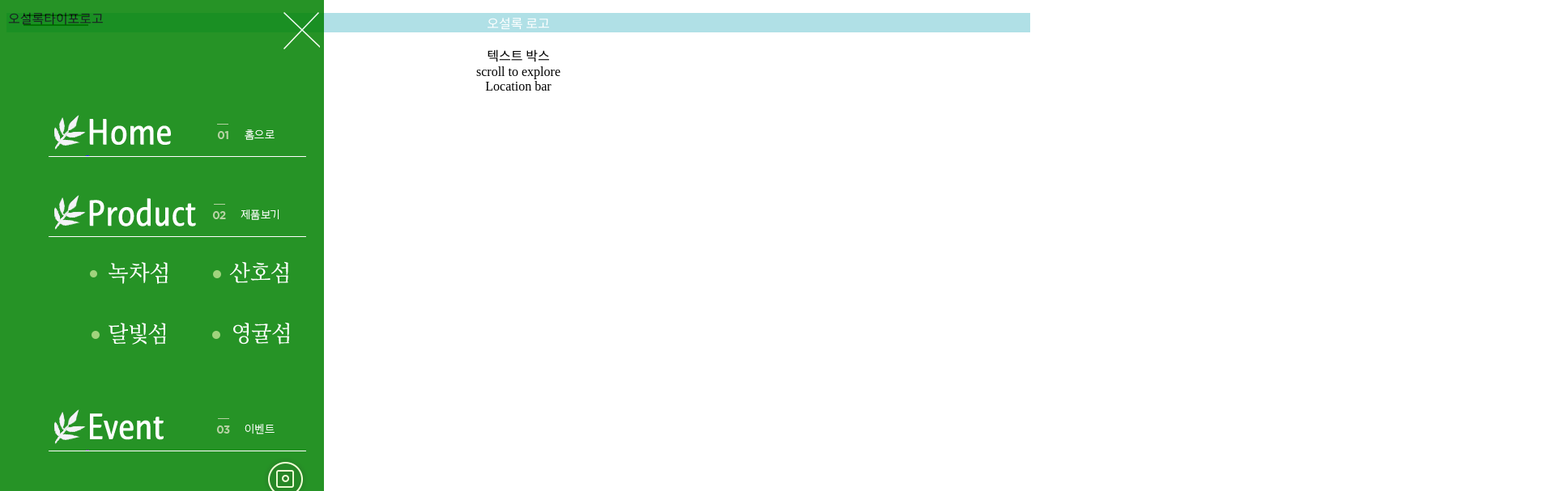
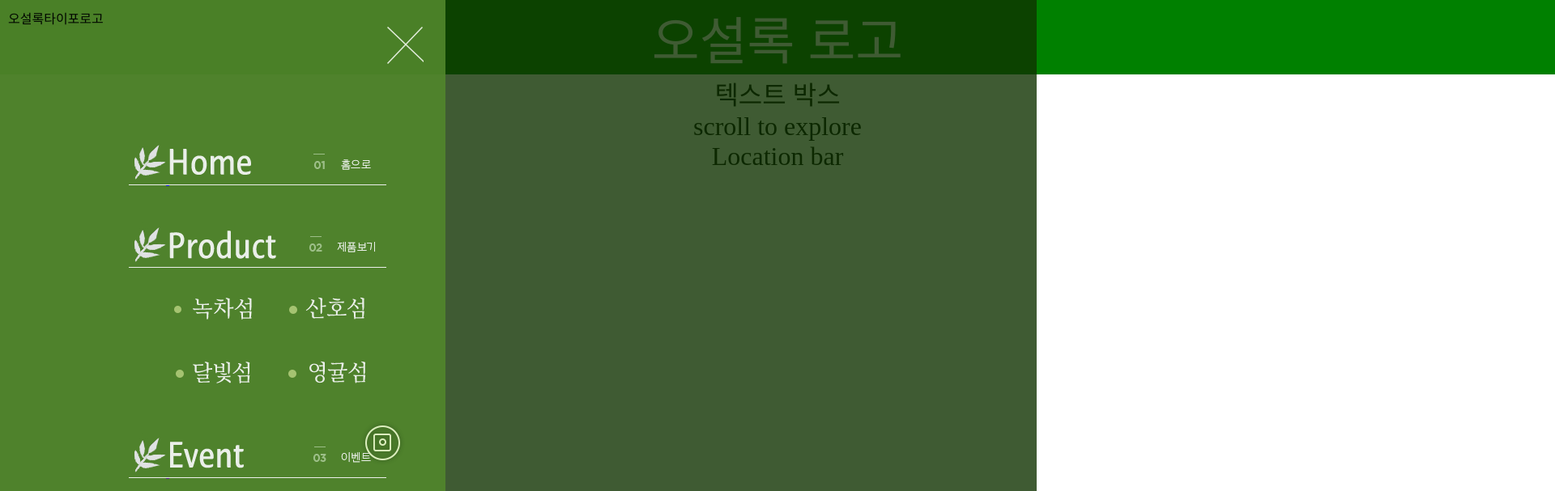
Before and after one commit to eehwan/design, a plain HTML site: page index.html in a window 1280 px wide. Both pictures are taken after a click on the element 70 px from the left and 29 px from the top of the page. Shown: the top 607 px of the page at 81% size, 1920 px wide, since content can reach past the window. Drawn offline with nearby package versions, Linux system fonts and the light colour scheme.

Commit message:
20-05-23 14:03

```diff
--- a/index.html
+++ b/index.html
@@ -18,14 +18,17 @@
   </head>
 
   <body>
-    <div id="menu_bar" onclick="$('nav').show()">
+    <div id='wrapper'>
+      <div id="menu_bar" onclick="$('#pop').show()">
         <img src="img/메뉴바.png" alt="메뉴">
       </div>
       </a>
+      <div id='pop'>
+        <span id='shade'></span>
         <nav id=menu>
           <div id="nav_header">
             <span>오설록타이포로고</span>
-        <span id="X_button" onclick="$('nav').hide()">
+            <span id="X_button" onclick="$('#pop').hide()">
               <img src="img/X_1.png"> <img src="img/X_2.png">
             </span>
           </div>
@@ -42,10 +45,12 @@
               <img src="img/나뭇잎 블릿.png" class="leaf" id="leaf_2">
               <img src="img/Product.png" class="nav_en" alt="Product"><img src="img/02_제품보기.png" class="nav_ko" alt="제품보기">
               <img src="img/메뉴 라인.png" class="메뉴라인">
-          <p> <a href=""><img src="img/햄버거_녹차섬.png" class="섬들" alt="녹차섬" onmouseover="this.src='img/햄버거_녹차섬_호버.png'" onmouseout="this.src='img/햄버거_녹차섬.png'"></a>
-            <a href=""><img src="img/햄버거_산호섬.png" class="섬들" alt="산호섬" onmouseover="this.src='img/햄버거_산호섬_호버.png'" onmouseout="this.src='img/햄버거_산호섬.png'"></a> </p>
-          <p> <a href=""><img src="img/햄버거_달빛섬.png" class="섬들" alt="달빛섬" onmouseover="this.src='img/햄버거_달빛섬_호버.png'" onmouseout="this.src='img/햄버거_달빛섬.png'"></a>
-            <a href=""><img src="img/햄버거_영귤섬.png" class="섬들" alt="영귤섬" onmouseover="this.src='img/햄버거_영귤섬_호버.png'" onmouseout="this.src='img/햄버거_영귤섬.png'"></a> </p>
+              <div class='섬_list'>
+                <div><a href=""><img src="img/햄버거_녹차섬.png" class="섬들" alt="녹차섬" onmouseover="this.src='img/햄버거_녹차섬_호버.png'" onmouseout="this.src='img/햄버거_녹차섬.png'"></a>
+                  <a href=""><img src="img/햄버거_산호섬.png" class="섬들" alt="산호섬" onmouseover="this.src='img/햄버거_산호섬_호버.png'" onmouseout="this.src='img/햄버거_산호섬.png'"></a></div>
+                <div><a href=""><img src="img/햄버거_달빛섬.png" class="섬들" alt="달빛섬" onmouseover="this.src='img/햄버거_달빛섬_호버.png'" onmouseout="this.src='img/햄버거_달빛섬.png'"></a>
+                  <a href=""><img src="img/햄버거_영귤섬.png" class="섬들" alt="영귤섬" onmouseover="this.src='img/햄버거_영귤섬_호버.png'" onmouseout="this.src='img/햄버거_영귤섬.png'"></a></div>
+              </div>
             </li>
             <a href="">
               <li id="li_3">
@@ -56,20 +61,22 @@
               </li>
             </a>
           </ul>
-      <div id="logos">
+          <div class="logos">
             <a target="_blank" href="https://www.instagram.com/osulloc_official/?hl=ko"><img src="img/ic_insta.png" alt="insta" class='sns_logo' id='insta_logo'></a>
             <a target="_blank" href="https://www.facebook.com/Jeju.OSULLOC/"><img src="img/ic_facebook.png" alt="facebook" class='sns_logo' id='facebook_logo'></a>
             <a target="_blank" href="https://www.youtube.com/channel/UC27q_WWuOkdyNIr7M_6trvA"><img src="img/ic_Youtube.png" alt="Youtube" class='sns_logo' id='Youtube_logo'></a>
           </div>
         </nav>
+      </div>
       <header>
-      <p>오설록 로고</p>
+        오설록 로고
       </header>
       <section>
         <div>텍스트 박스</div>
         <div>scroll to explore</div>
         <div>Location bar</div>
       </section>
+    </div>
   </body>
 
 </html>
--- a/setting/style.css
+++ b/setting/style.css
@@ -21,6 +21,13 @@ html{
 
       /* 시작 */
 
+#wrapper{
+  position:absolute;
+  left: 0;
+  top: 0;
+  width: 1920px;
+  height: 980px;
+}
 /* 메뉴창 */
 #menu_bar{
   position: fixed;
@@ -28,71 +35,85 @@ html{
   top: 0px;
   z-index: 4;
 }
+#pop{
+  display: none;
+  position:fixed;
+  width: 1920px;
+  height: 980px;
+  z-index: 5;
+}
+#shade{
+  float: left;
+  width: 100vw;
+  height: 980px;
+  background-color: rgb(15,50,1);
+  opacity: 0.8;
+}
 nav{
-  display:none;
   position: absolute;
   left: 0;
   top: 0;
   height: 100vh;
-  width:400px;
-  background-color: green;
-  opacity: 0.85;
-  z-index: 5;
+  width:550px;
+  background-color: rgb(81,135,44);
+  opacity: 0.9;
+  z-index: 6;
 }
 #nav_header{
   padding: 10px;
 }
 #X_button *{
   position: absolute;
-  right: 5px;
+  top: 27.5px;
+  right: 27.5px;
 }
 nav ul{
   position:absolute;
   list-style-type: none;
-  top: 100px;
+  top: 157px;
+  left: 119px;
 }
 nav li{
   position: relative;
-  padding: 20px;
+  margin-bottom: 43px;
   width:350px;
+}
+nav li>p{
+  margin-right: 40px;
 }
 .메뉴라인{
   display: block;
   position: absolute;
-  top: 50px;
+  top: 27.5px;
 }
 .nav_ko{
   position: absolute;
   right: 40px;
 }
+.섬_list{
+  margin-left: 55px;
+}
 .섬들{
-  padding-left: 50px;
+  padding:20px 40px 0 0;
 }
-#logos{
+.logos{
   position: absolute;
-  right: 10px;
-  bottom: 20px;
+  right: 50px;
+  bottom: 45px;
 }
 .sns_logo{
   display: block;
-  padding: 10px;
+  margin-top: 35px;
 }
-/* #insta_logo{
-  bottom: 120px;
-}
-#facebook_logo{
-  bottom: 70px;
-}
-#Youtube_logo{
-  bottom: 20px;
-} */
 
 /* 배경 */
 header{
+  font-size: 4rem;
   color: white;
-  background-color: powderblue;
+  background-color: green;
   text-align: center;
 }
 section{
+  font-size: 2rem;
   text-align: center;
 }
```
Lines whose indentation alone changed are shown as unchanged.
